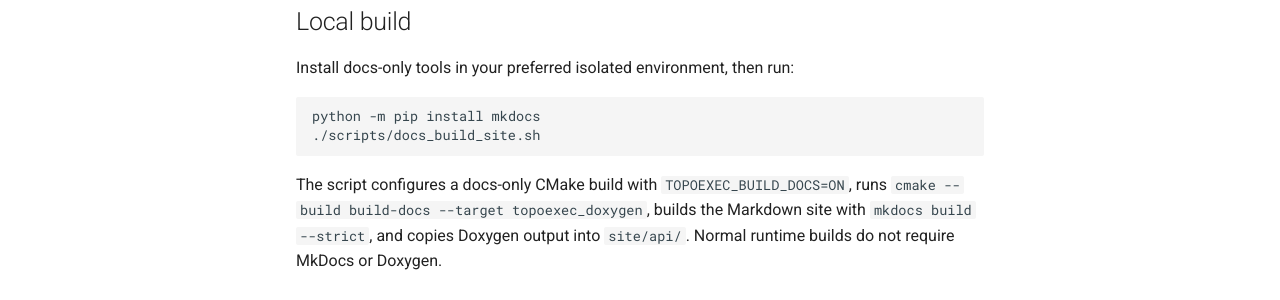
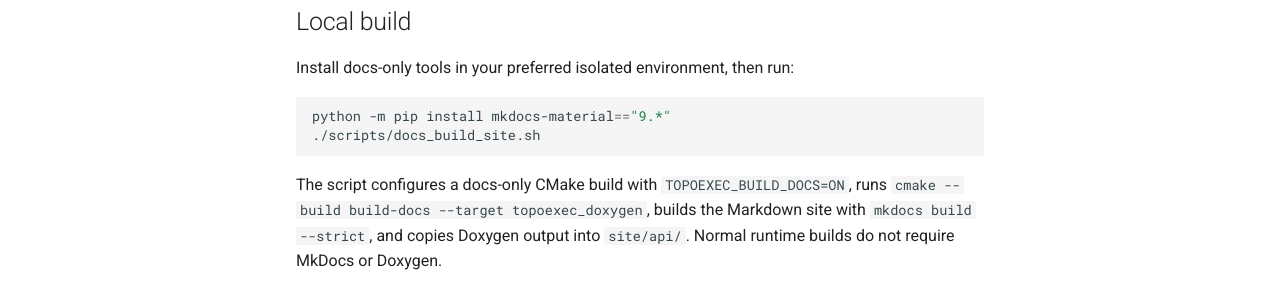
Before and after one commit to sean2077/topoexec, an MkDocs documentation site: the page built from docs/45-doc-standards/github-pages.md, in a window 1280 px wide and 900 px high. Shown: the part 417-717 px from the top of the window. Built offline with MkDocs 1.6.1 and Material for MkDocs 9.7.7, drawn with Linux system fonts in a browser that asks for light colours; comment, search, counter and statistics services are not loaded.

Commit message:
build(docs): use MkDocs Material for site builds
Keep the GitHub Pages build and documented local docs commands aligned with the Material theme required by mkdocs.yml.

Constraint: The docs site now depends on the Material theme package, not plain MkDocs alone

Rejected: Relying on transitive or preinstalled theme packages | Pages and local build instructions need explicit reproducible setup

Confidence: high

Scope-risk: narrow

Directive: Keep CI and documentation install commands in sync when changing MkDocs themes or plugins

Tested: mkdocs build --strict --site-dir site; PYTHON=.cache/mkdocs-material-venv/bin/python ./scripts/docs_build_site.sh; scripts/agent_check.sh in no-tag temp clone

Not-tested: Local scripts/agent_check.sh release_prepare_smoke is blocked by existing local tag v0.2.0-alpha.0

Co-authored-by: OmX <omx@oh-my-codex.dev>

````diff
--- a/docs/45-doc-standards/github-pages.md
+++ b/docs/45-doc-standards/github-pages.md
@@ -12,7 +12,7 @@ README until the workflow has deployed successfully for the repository.
 Install docs-only tools in your preferred isolated environment, then run:
 
 ```bash
-python -m pip install mkdocs
+python -m pip install mkdocs-material=="9.*"
 ./scripts/docs_build_site.sh
 ```
 
````
Also changed, not shown: docs/43-ci-build-release-tools/build-and-package.md (+1 -1 lines), 1 other file.
